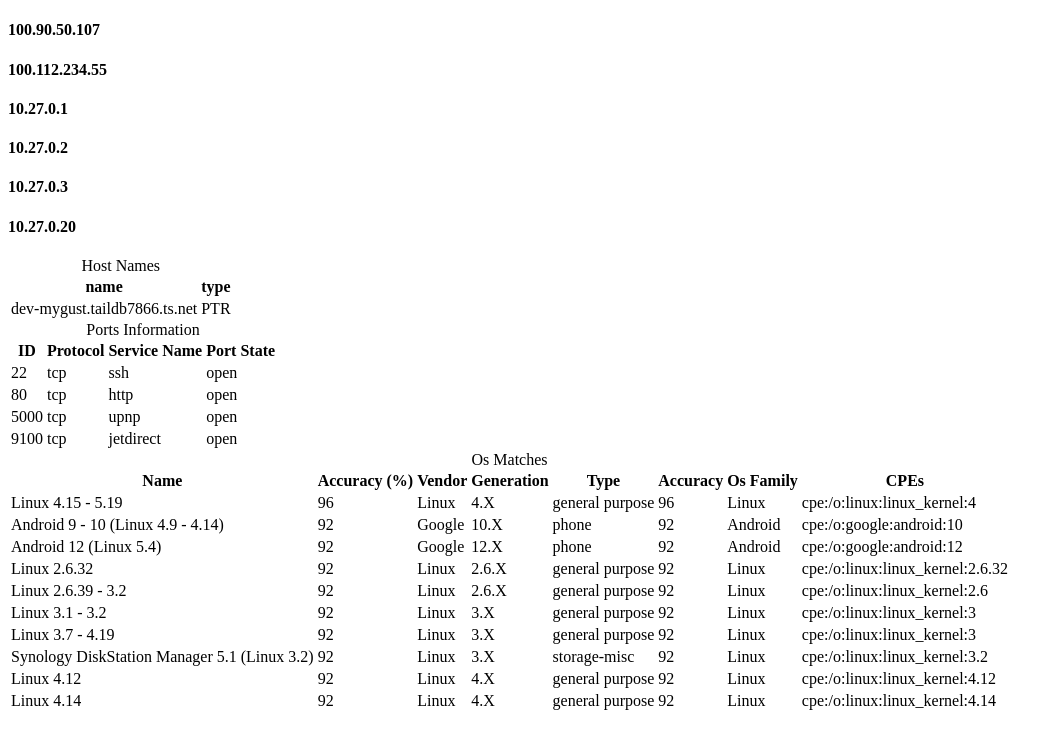
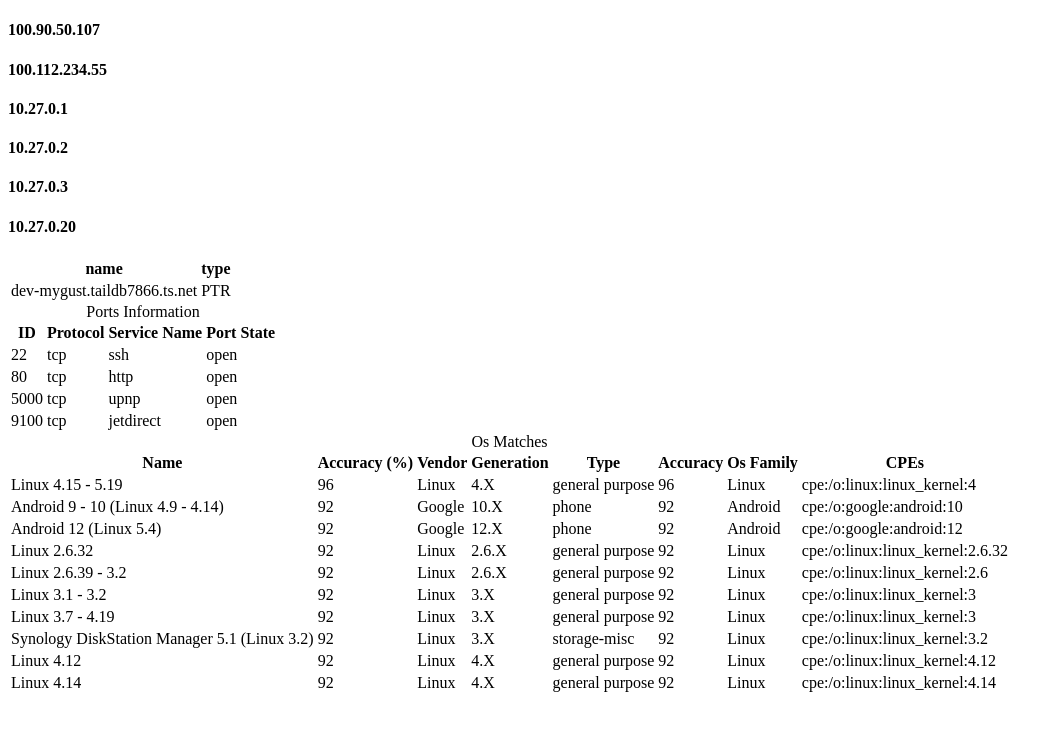
Before and after one commit to HamnYce/THEMY-net, a Next.js app in the folder network_viewer_gui/: page / in a window 1280 px wide. Shown: the top 748 px of the page, without its empty margins (0-1062 px from the left). Built offline with nearby package versions, Linux system fonts and the light colour scheme.

Commit message:
chore: remove table caption fix imports rename header

```diff
--- a/network_viewer_gui/src/components/host_tables/hostnames_table.tsx
+++ b/network_viewer_gui/src/components/host_tables/hostnames_table.tsx
@@ -2,12 +2,11 @@ import {
   Table,
   TableHeader,
   TableBody,
-  TableCaption,
   TableCell,
   TableHead,
   TableRow,
 } from "@/components/ui/table";
-import { Host, Hostname } from "@/types/host_type";
+import { Hostname } from "@/types/host_type";
 import {
   createColumnHelper,
   flexRender,
@@ -24,7 +23,7 @@ export default function HostNamesTable({ hostnames }: Props) {
 
   const defaultColumns = [
     columnHelper.accessor("name", {
-      header: "Hostname",
+      header: "Host Name",
       cell: (info) => info.getValue(),
     }),
     columnHelper.accessor("type", {
@@ -41,7 +40,6 @@ export default function HostNamesTable({ hostnames }: Props) {
 
   return (
     <Table>
-      <TableCaption>Host Names</TableCaption>
       <TableHeader>
         <TableRow>
           {table.getFlatHeaders().map((header) => (
```
